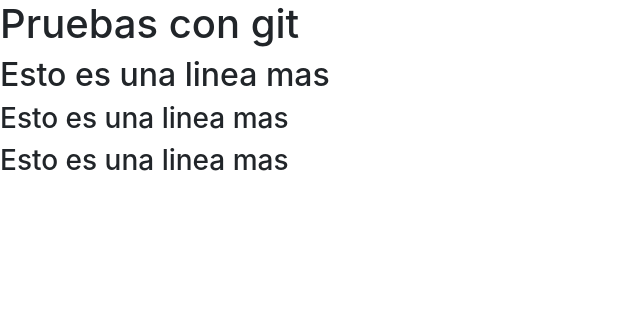
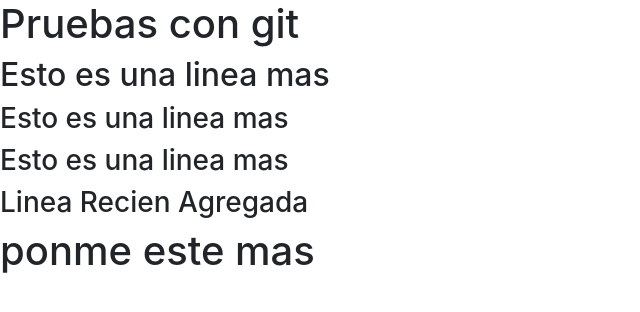
Before and after one commit to nelson2022/pruebas, a plain HTML site: page index.html in a window 1280 px wide. Shown: the whole page, without its empty margins (0-640 px from the left). Drawn offline with nearby package versions, Linux system fonts and the light colour scheme.

Commit message:
otra linea 3

```diff
--- a/index.html
+++ b/index.html
@@ -15,6 +15,8 @@
 	<h2>Esto es una linea mas</h2>
 	<h3>Esto es una linea mas</h3>
 	<h3>Esto es una linea mas</h3>
+	<h3>Linea Recien Agregada</h3>
+	<h1>ponme este mas </h1>
 
     <!-- Optional JavaScript -->
     <!-- jQuery first, then Popper.js, then Bootstrap JS -->
```
